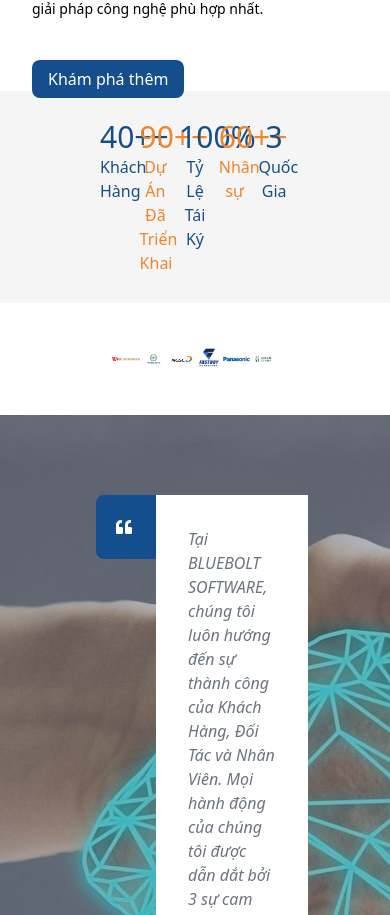
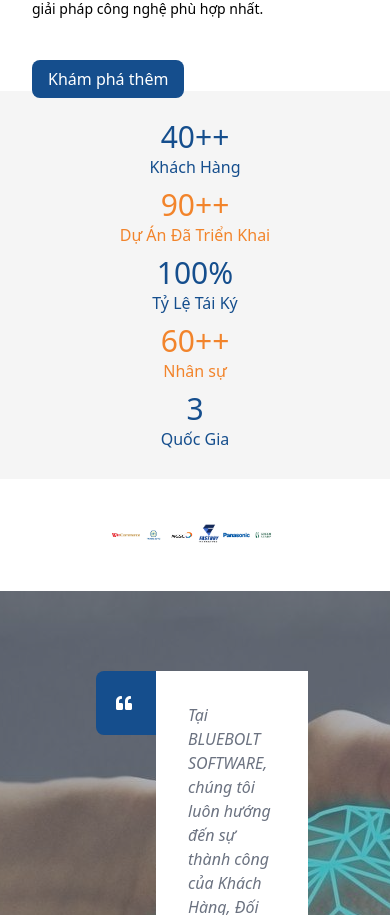
Before and after one commit to AhKhoi202/partner, a React (Create React App) app: page / in a window 390 px wide. Shown: the part 3429-4344 px from the top of the page. Built offline with nearby package versions, Linux system fonts and the light colour scheme.

Commit message:
responsive home page 1

```diff
--- a/src/containers/public/Homepage.js
+++ b/src/containers/public/Homepage.js
@@ -235,7 +235,7 @@
       </section>
       <section className="py-6 bg-[#f5f5f5]">
         <div className="container mx-auto px-24">
-          <div className="grid grid-cols-5">
+          <div className="grid md:grid-cols-5 grid-cols-1">
             {statsData.map((step, index) => (
               <StatisticItem
                 key={index}
```
